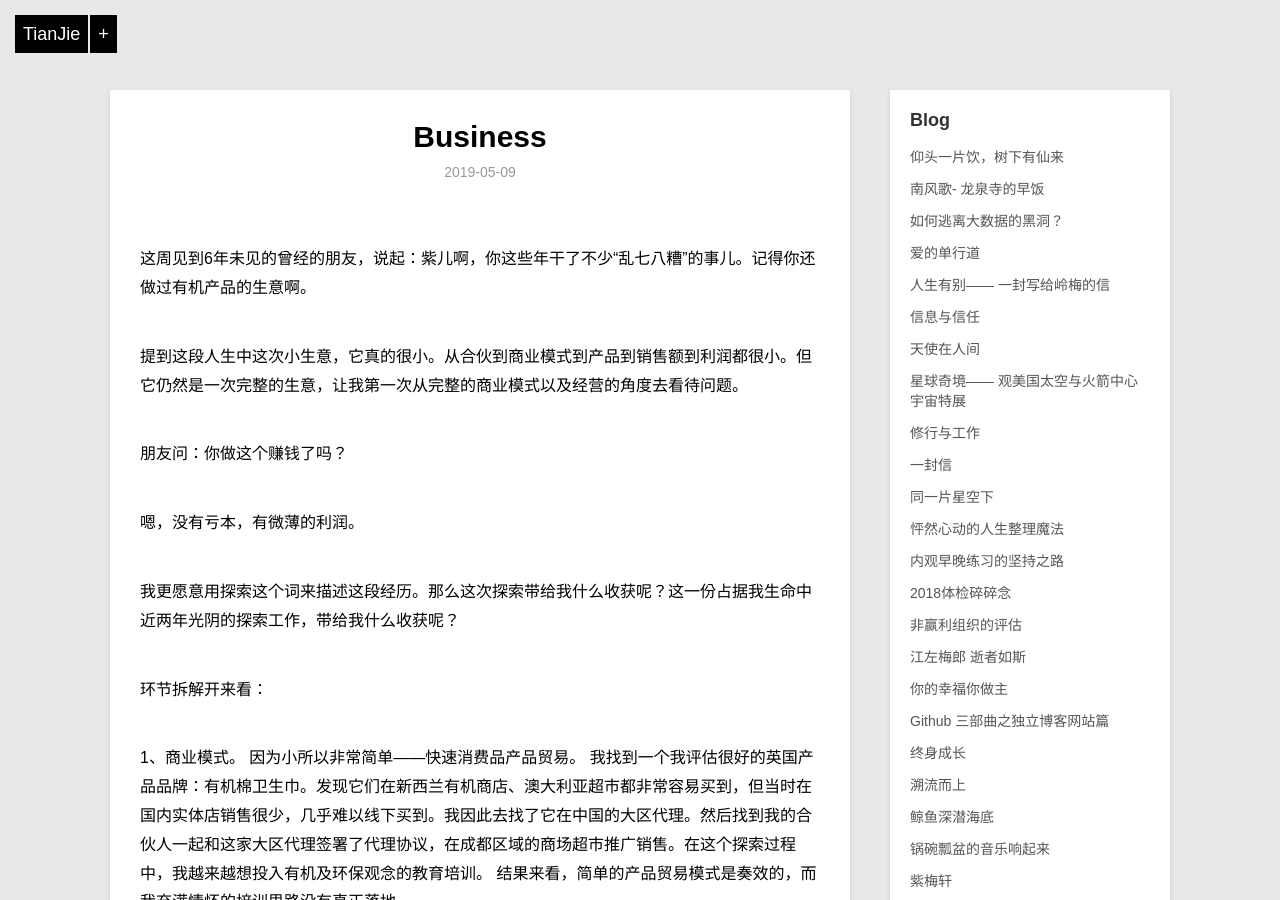
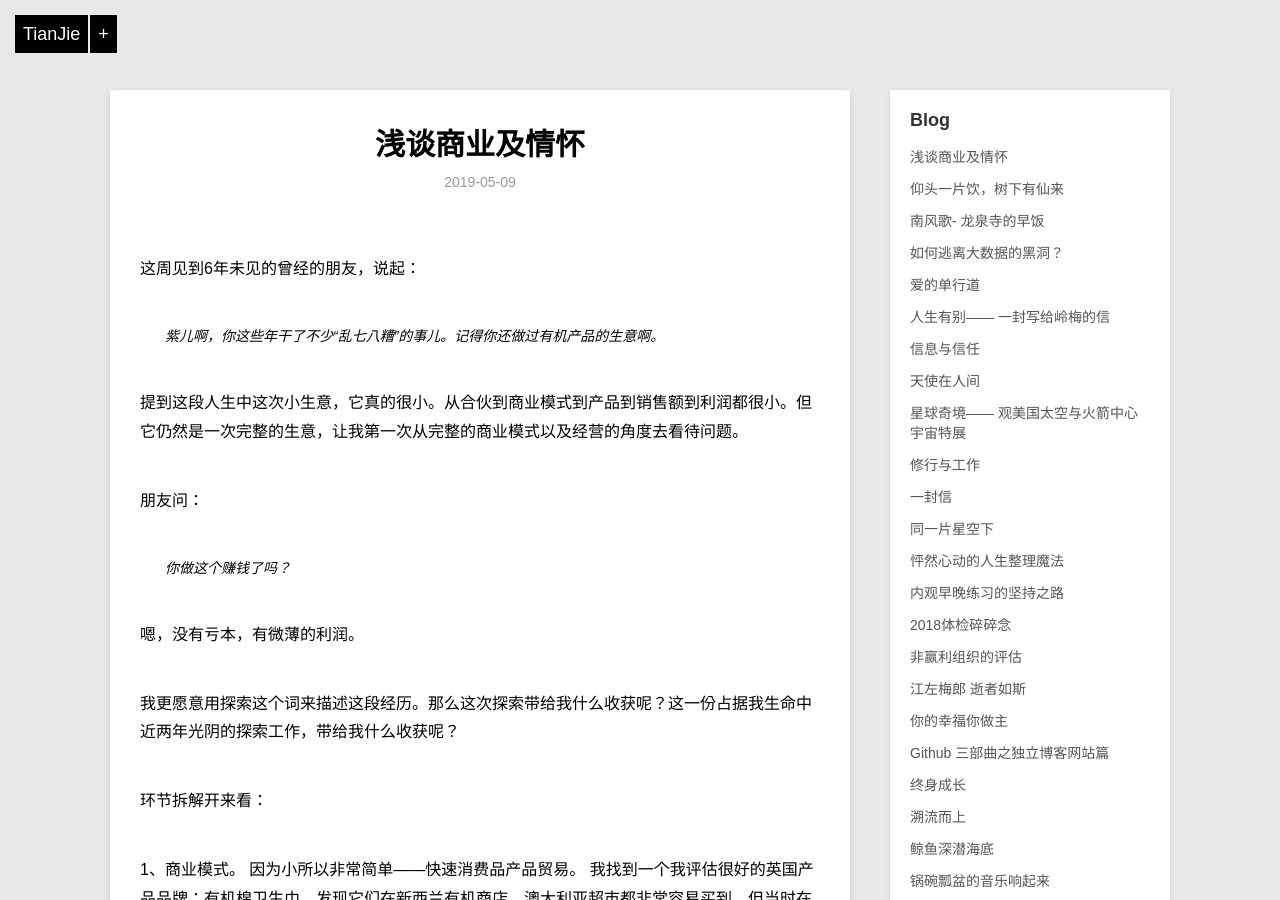
Before and after one commit to violettianjie/violettianjie.github.io, a Jekyll site: the page built from _posts/blog/2019-05-09-business.md, in a window 1280 px wide and 900 px high. Built offline with Jekyll 4.4.1, drawn with Linux system fonts in a browser that asks for light colours; our own code applies the rules of GitHub Pages for plain Markdown files; some of the changed text lies outside the part shown.

Commit message:
Update 2019-05-09-business.md

```diff
--- a/_posts/blog/2019-05-09-business.md
+++ b/_posts/blog/2019-05-09-business.md
@@ -1,10 +1,22 @@
-这周见到6年未见的曾经的朋友，说起：紫儿啊，你这些年干了不少“乱七八糟”的事儿。记得你还做过有机产品的生意啊。
+---
+layout: post
+title: "浅谈商业及情怀"
+description: " 从小生意里学到的"
+category: blog
+---
+
+
+这周见到6年未见的曾经的朋友，说起：
+
+> 紫儿啊，你这些年干了不少“乱七八糟”的事儿。记得你还做过有机产品的生意啊。
 
 提到这段人生中这次小生意，它真的很小。从合伙到商业模式到产品到销售额到利润都很小。但它仍然是一次完整的生意，让我第一次从完整的商业模式以及经营的角度去看待问题。
 
 
 
-朋友问：你做这个赚钱了吗？
+朋友问：
+
+> 你做这个赚钱了吗？
 
 嗯，没有亏本，有微薄的利润。
 
```
Also changed, not shown: other parts of _posts/blog/2019-05-09-business.md (+4 -0 lines).
